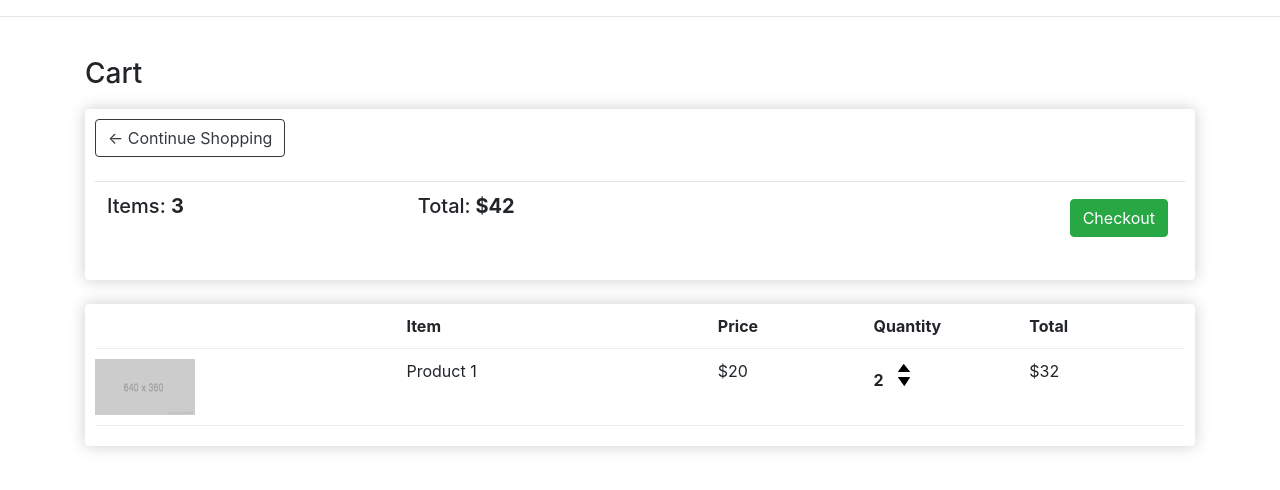
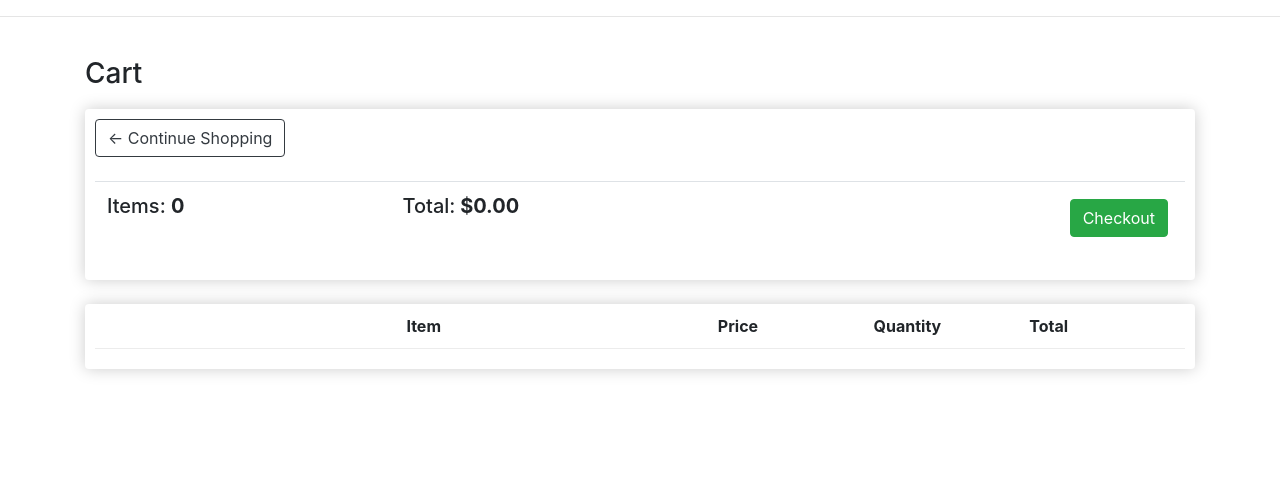
Before and after one commit to anas4488/django_ecommerce_app, a Django app: page /cart/ in a window 1280 px wide. Shown: the part 57-547 px from the top of the page. Run offline with Django 3.2, Linux system fonts and the light colour scheme; lists and menus that the app fills with data are empty; some libraries are stand-ins or nearby versions.

Commit message:
Third commit

```diff
--- a/store/templates/store/cart.html
+++ b/store/templates/store/cart.html
@@ -13,8 +13,8 @@
                     <br>
                     <table class="table">
                         <tr>
-                            <th><h5>Items: <strong>3</strong></h5></th>
-                            <th><h5>Total:<strong> $42</strong></h5></th>
+                            <th><h5>Items: <strong>{{order.get_cart_items}}</strong></h5></th>
+                            <th><h5>Total:<strong> ${{order.get_cart_total|floatformat:2}}</strong></h5></th>
                             <th>
                                 <a  style="float:right; margin:5px;" class="btn btn-success" href="{% url 'checkout' %}">Checkout</a>
                             </th>
@@ -32,21 +32,23 @@
                     <div style="flex:1"><strong>Total</strong></div>
                 </div>
 
+                {% for item in items %}
                 <div class="cart-row">
-                    <div style="flex:2"><img class="row-image" src="{% static 'images/placeholder.png' %}"></div>
-                    <div style="flex:2"><p>Product 1</p></div>
-                    <div style="flex:1"><p>$20</p></div>
+                    <div style="flex:2"><img class="row-image" src="{{item.product.imageURL}}"></div>
+                    <div style="flex:2"><p>{{item.product.name}}</p></div>
+                    <div style="flex:1"><p>{{item.product.price|floatformat:2}}</p></div>
                     <div style="flex:1">
-                        <p class="quantity">2</p>
+                        <p class="quantity">{{item.quantity}}</p>
                         <div class="quantity">
                             <img class="chg-quantity" src="{% static  'images/arrow-up.png' %}">
 
                             <img class="chg-quantity" src="{% static  'images/arrow-down.png' %}">
                         </div>
                     </div>
-                    <div style="flex:1"><p>$32</p></div>
-
+                    <div style="flex:1"><p>${{item.get_total}}</p></div>
+                </div>
+                {% endfor %}
             </div>
         </div>
-     </div>
+    </div>
 {% endblock content %}
--- a/store/views.py
+++ b/store/views.py
@@ -7,7 +7,15 @@ def store(request):
     return render(request, 'store/store.html', context)
 
 def cart(request):
-    context = {}
+    if request.user.is_authenticated:
+        customer = request.user.customer
+        order, created = Order.objects.get_or_create(customer=customer,complete=False)
+        items = order.orderitem_set.all()
+    else:
+        items = []
+        order = {'get_cart_total':0, 'get_cart_items':0}
+
+    context = {'items':items, 'order':order}
     return render(request, 'store/cart.html', context)
 
 def checkout(request):
```
Also changed, not shown: store/models.py (+19 -2 lines), db.sqlite3.
